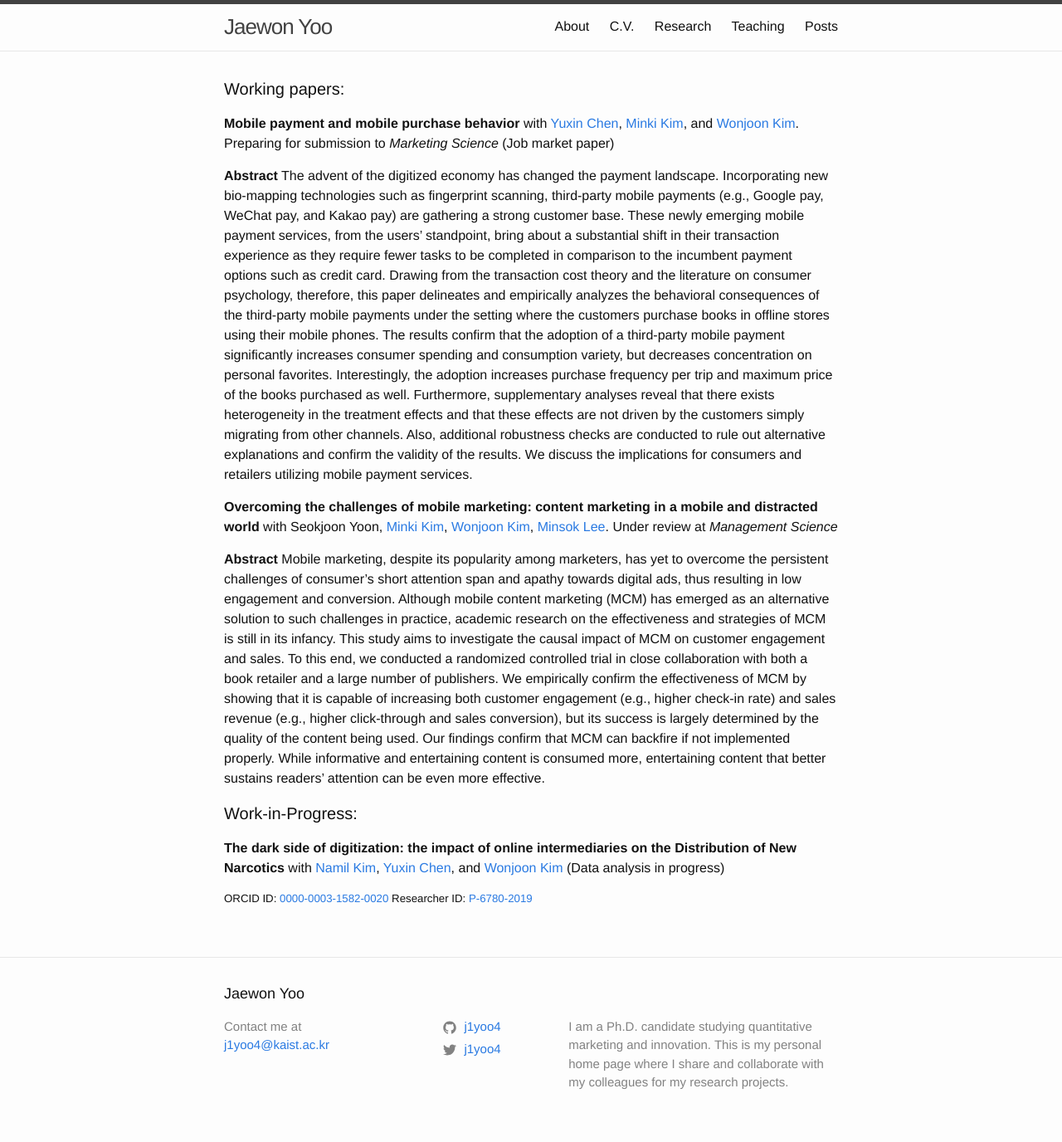
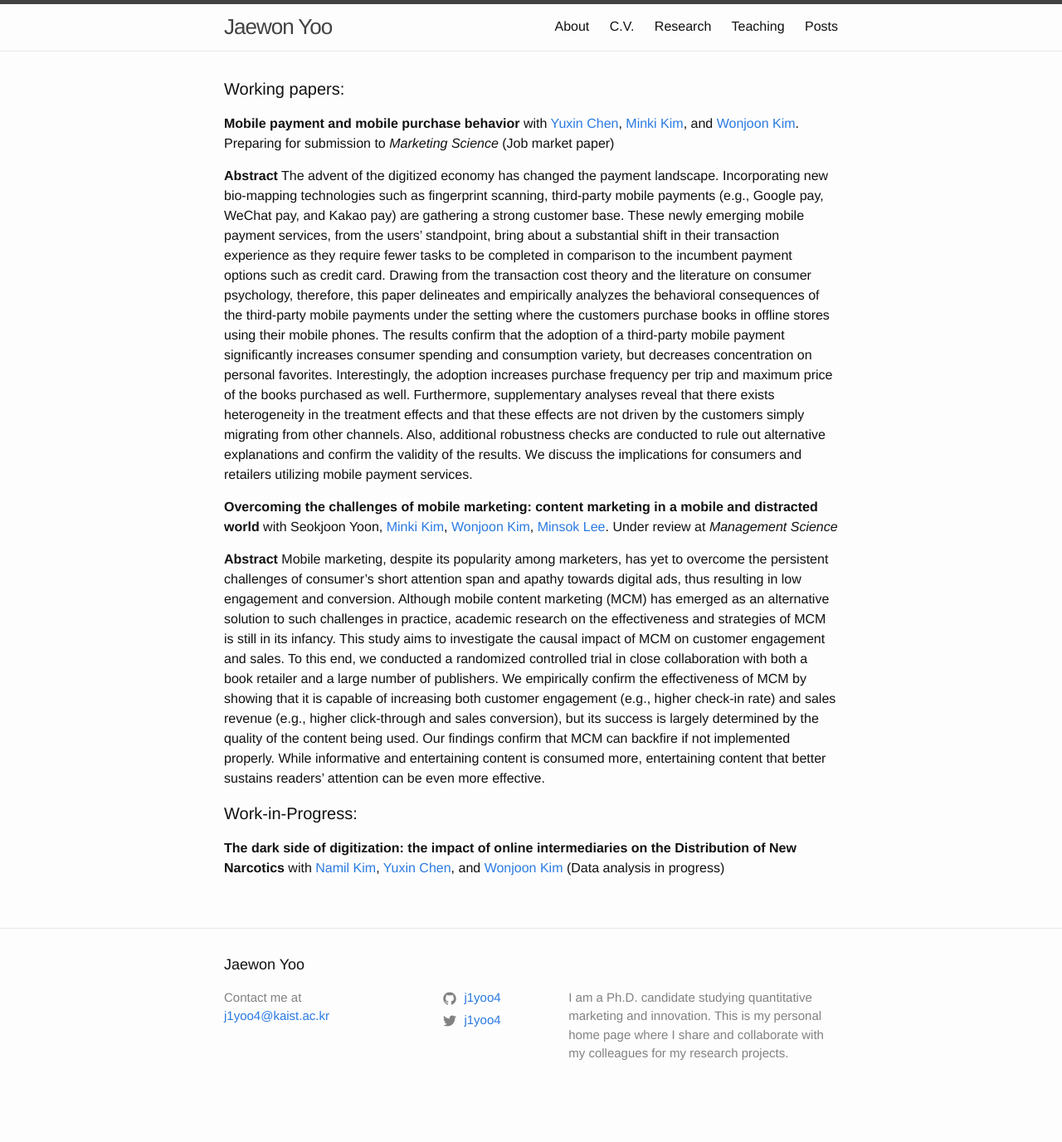
Before and after one commit to j1yoo/j1yoo.github.io, a Jekyll site: the page built from research.markdown, in a window 1280 px wide. Shown: the whole page at 83% size. Built offline with Jekyll 4.4.1, drawn with Linux system fonts in a browser that asks for light colours; after the commit the page ends 1341 px from its top, so only the background shows below that.

Commit message:
Update research.markdown

```diff
--- a/research.markdown
+++ b/research.markdown
@@ -18,7 +18,7 @@ __Abstract__  Mobile marketing, despite its popularity among marketers, has yet
 __The dark side of digitization: the impact of online intermediaries on the Distribution of New Narcotics__ with [Namil Kim](http://namilkim.github.io/){:target="_blank"}, [Yuxin Chen](https://shanghai.nyu.edu/academics/faculty/directory/yuxin-chen){:target="_blank"}, and [Wonjoon Kim](http://wjkim.kaist.ac.kr/home){:target="_blank"} (Data analysis in progress)
 
 <!---#### Publication:
-Jaewon Yoo, Hyunsik Park & Wonjoon Kim (2017): Compromise effect and consideration set size in consumer decision-making, _Applied Economics Letters_, DOI: [10.1080/13504851.2017.1340567](http://www.tandfonline.com/doi/abs/10.1080/13504851.2017.1340567){:target="_blank"}--->
+Jaewon Yoo, Hyunsik Park & Wonjoon Kim (2017): Compromise effect and consideration set size in consumer decision-making, _Applied Economics Letters_, DOI: [10.1080/13504851.2017.1340567](http://www.tandfonline.com/doi/abs/10.1080/13504851.2017.1340567){:target="_blank"}
 
 
-##### ORCID ID: [0000-0003-1582-0020](http://orcid.org/0000-0003-1582-0020){:target="_blank"} Researcher ID: [P-6780-2019](https://publons.com/researcher/P-6780-2019/){:target="_blank"}
+##### ORCID ID: [0000-0003-1582-0020](http://orcid.org/0000-0003-1582-0020){:target="_blank"} Researcher ID: [P-6780-2019](https://publons.com/researcher/P-6780-2019/){:target="_blank"}--->
```
